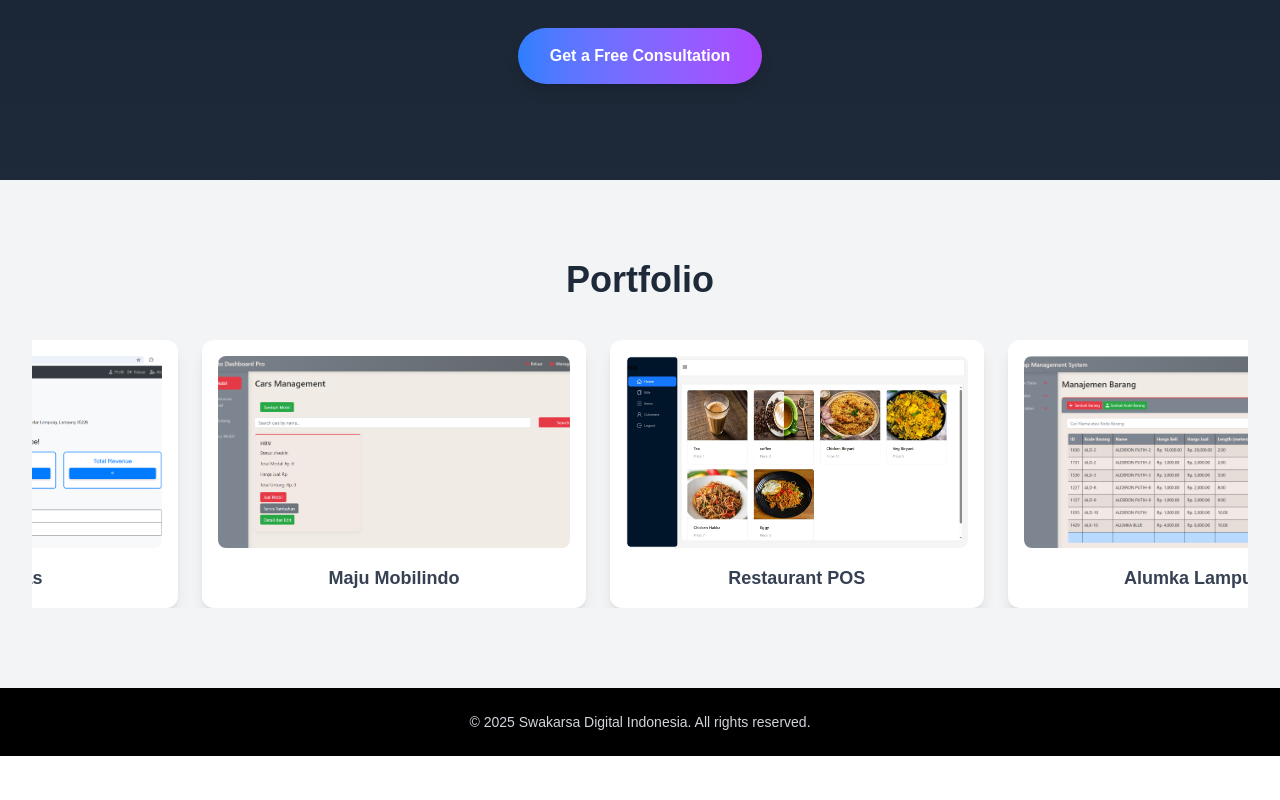
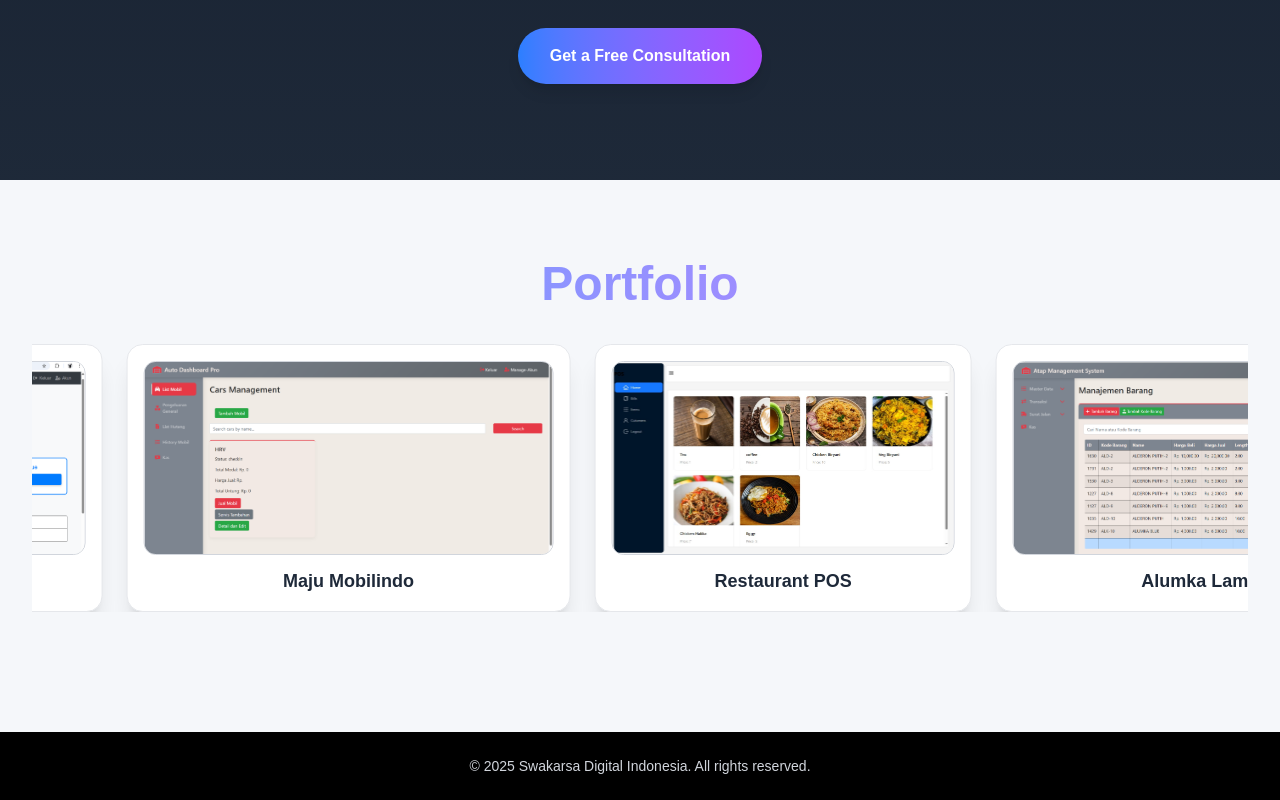
Before and after one commit to Thomasfilemon/SDI-Landing-Page, a Next.js app: page / in a window 1280 px wide. Shown: the part 1808-2608 px from the top of the page. Before the commit the page ends 2564 px from the top, so only its background shows below. Built offline with nearby package versions, Linux system fonts and the light colour scheme.

Commit message:
fix bg portfolio

```diff
--- a/src/components/sections/Portfolio.tsx
+++ b/src/components/sections/Portfolio.tsx
@@ -1,8 +1,8 @@
-'use client';
+"use client";
 
-import { useState } from 'react';
-import { motion, AnimatePresence } from 'framer-motion';
-import Image from 'next/image';
+import { useState } from "react";
+import { AnimatePresence, motion } from "framer-motion";
+import Image from "next/image";
 
 type Project = {
   name: string;
@@ -41,7 +41,6 @@ const projects: Project[] = [
 export default function Portfolio() {
   const [currentProject, setCurrentProject] = useState<Project | null>(null);
   const [currentImgIndex, setCurrentImgIndex] = useState(0);
-  const [isPaused, setIsPaused] = useState(false);
 
   const openModal = (project: Project) => {
     setCurrentProject(project);
@@ -66,71 +65,59 @@ export default function Portfolio() {
   };
 
   return (
-    <section className="py-20 bg-gray-100">
-      <div className="px-4 sm:px-8 max-w-screen-xl mx-auto">
-        <h2 className="text-3xl sm:text-4xl font-bold mb-10 text-center text-gray-800">
+    <section className="py-20 bg-[#f5f7fa] dark:bg-gray-900 overflow-hidden">
+      <div className="text-center mb-10 px-4 sm:px-8 max-w-screen-xl mx-auto">
+        <h2 className="text-4xl md:text-5xl font-bold mb-9 bg-gradient-to-r from-blue-400 to-purple-400 bg-clip-text text-transparent">
           Portfolio
         </h2>
 
-        {/* 🔥 Horizontal auto-scroll container with pause on hover */}
-        <div
-          className="overflow-hidden relative"
-          onMouseEnter={() => setIsPaused(true)}
-          onMouseLeave={() => setIsPaused(false)}
-        >
-          <motion.div
-            className="flex gap-6 w-max"
-            animate={!isPaused ? { x: ['0%', '-100%'] } : {}}
-            transition={{
-              repeat: Infinity,
-              duration: 40,
-              ease: 'linear',
-            }}
-          >
-            {projects.map((project) => (
+        <div className="relative group overflow-hidden">
+          <div className="flex w-max animate-scroll whitespace-nowrap gap-6 group-hover:[animation-play-state:paused]">
+            {[...projects, ...projects].map((project, idx) => (
               <div
-                key={project.name}
+                key={idx}
                 onClick={() => openModal(project)}
-                className="min-w-[300px] max-w-sm bg-white rounded-xl shadow-lg p-4 cursor-pointer hover:shadow-xl transition duration-300"
+                className="cursor-pointer bg-white dark:bg-[#0e0f1b] border border-gray-200 dark:border-gray-700 rounded-2xl p-4 shadow-xl hover:scale-[1.03] transition-all duration-300 min-w-[300px] sm:min-w-[360px]"
               >
-                <Image
-                  src={project.images[0]}
-                  alt={project.name}
-                  width={400}
-                  height={240}
-                  className="rounded-lg object-cover w-full h-48"
-                />
-                <h3 className="text-gray-700 text-lg font-semibold mt-4 text-center">
+                <div className="overflow-hidden rounded-xl border border-gray-300 dark:border-gray-600">
+                  <Image
+                    src={project.images[0]}
+                    alt={project.name}
+                    width={360}
+                    height={200}
+                    className="object-cover w-full h-48 transition-transform duration-300 hover:scale-105"
+                  />
+                </div>
+                <h3 className="text-lg font-semibold mt-3 text-center text-gray-800 dark:text-white">
                   {project.name}
                 </h3>
               </div>
             ))}
-          </motion.div>
+          </div>
         </div>
 
-        {/* 💥 Modal */}
+        {/* MODAL */}
         <AnimatePresence>
           {currentProject && (
             <motion.div
-              className="fixed inset-0 z-50 bg-black bg-opacity-60 backdrop-blur-sm flex items-center justify-center px-4"
+              className="fixed inset-0 z-[9999] bg-black/70 backdrop-blur-sm flex items-center justify-center px-4"
               initial={{ opacity: 0 }}
               animate={{ opacity: 1 }}
               exit={{ opacity: 0 }}
             >
               <motion.div
-                className="bg-white p-6 rounded-xl max-w-3xl w-full relative shadow-2xl border border-gray-200"
+                className="bg-white dark:bg-[#12131f] p-6 rounded-2xl max-w-3xl w-full relative shadow-2xl border border-gray-200 dark:border-gray-700"
                 initial={{ y: 50, opacity: 0 }}
                 animate={{ y: 0, opacity: 1 }}
                 exit={{ y: 50, opacity: 0 }}
-                transition={{ duration: 0.3 }}
               >
                 <button
                   onClick={closeModal}
-                  className="absolute top-3 right-3 text-gray-500 hover:text-black text-2xl"
+                  className="absolute top-3 right-3 text-gray-400 hover:text-red-500 text-2xl"
                 >
                   ×
                 </button>
-                <h2 className="text-2xl sm:text-3xl font-bold mb-6 text-center text-gray-800">
+                <h2 className="text-2xl sm:text-3xl font-bold mb-6 text-center text-gray-800 dark:text-white">
                   {currentProject.name}
                 </h2>
                 <Image
@@ -138,9 +125,9 @@ export default function Portfolio() {
                   alt={`Image ${currentImgIndex + 1}`}
                   width={1000}
                   height={600}
-                  className="rounded-xl mb-6 object-contain max-h-[60vh] w-full mx-auto border"
+                  className="rounded-xl mb-6 object-contain max-h-[60vh] w-full mx-auto border border-gray-300 dark:border-gray-700"
                 />
-                <div className="flex justify-between items-center text-gray-700 font-medium">
+                <div className="flex justify-between items-center text-gray-700 dark:text-gray-300 font-medium">
                   <button
                     onClick={prevImage}
                     className="bg-gray-800 hover:bg-black text-white px-6 py-3 rounded-lg transition"
@@ -162,6 +149,22 @@ export default function Portfolio() {
           )}
         </AnimatePresence>
       </div>
+
+      {/* Add keyframes */}
+      <style jsx>{`
+        @keyframes scroll {
+          0% {
+            transform: translateX(0%);
+          }
+          100% {
+            transform: translateX(-50%);
+          }
+        }
+
+        .animate-scroll {
+          animation: scroll 30s linear infinite;
+        }
+      `}</style>
     </section>
   );
-};
+}
```
